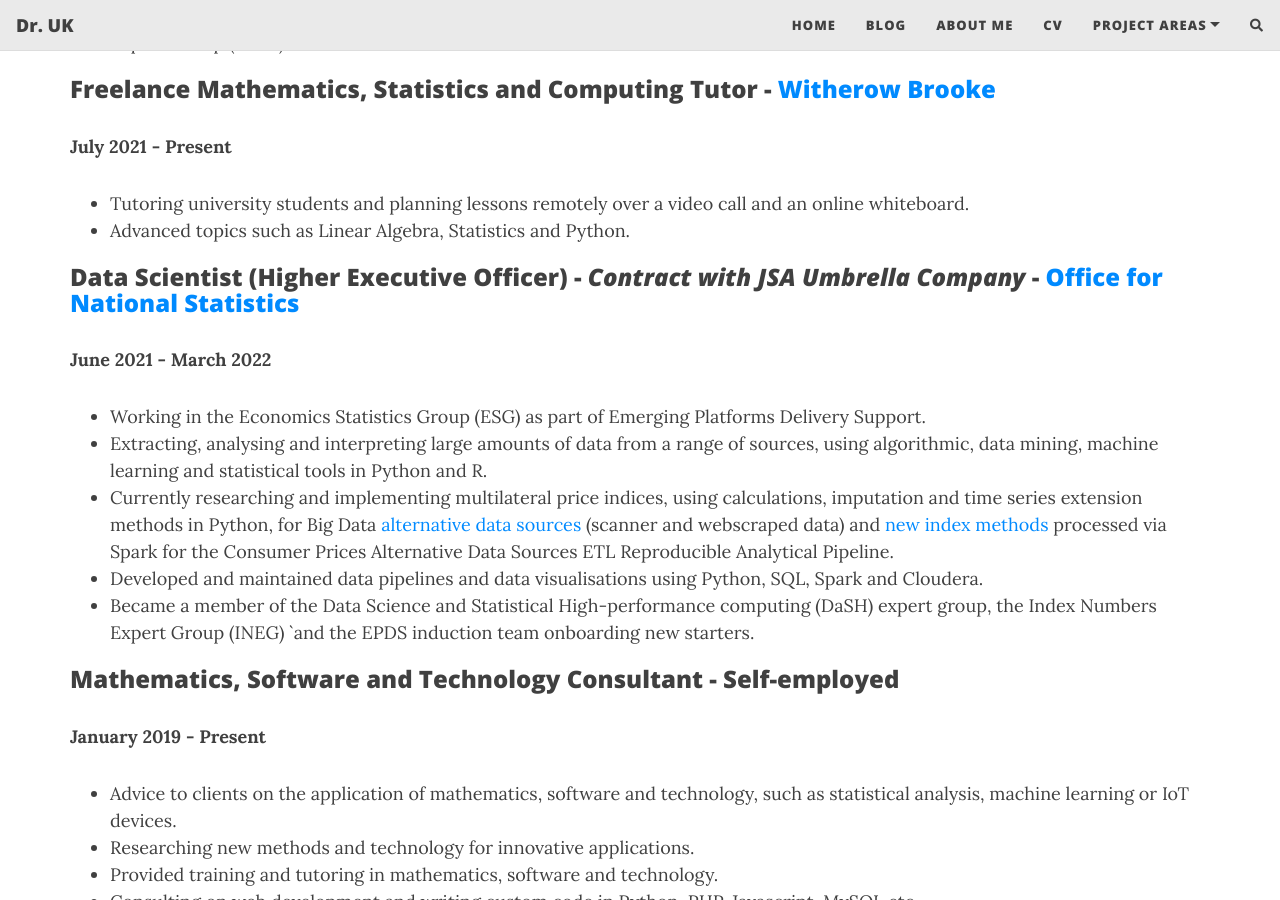
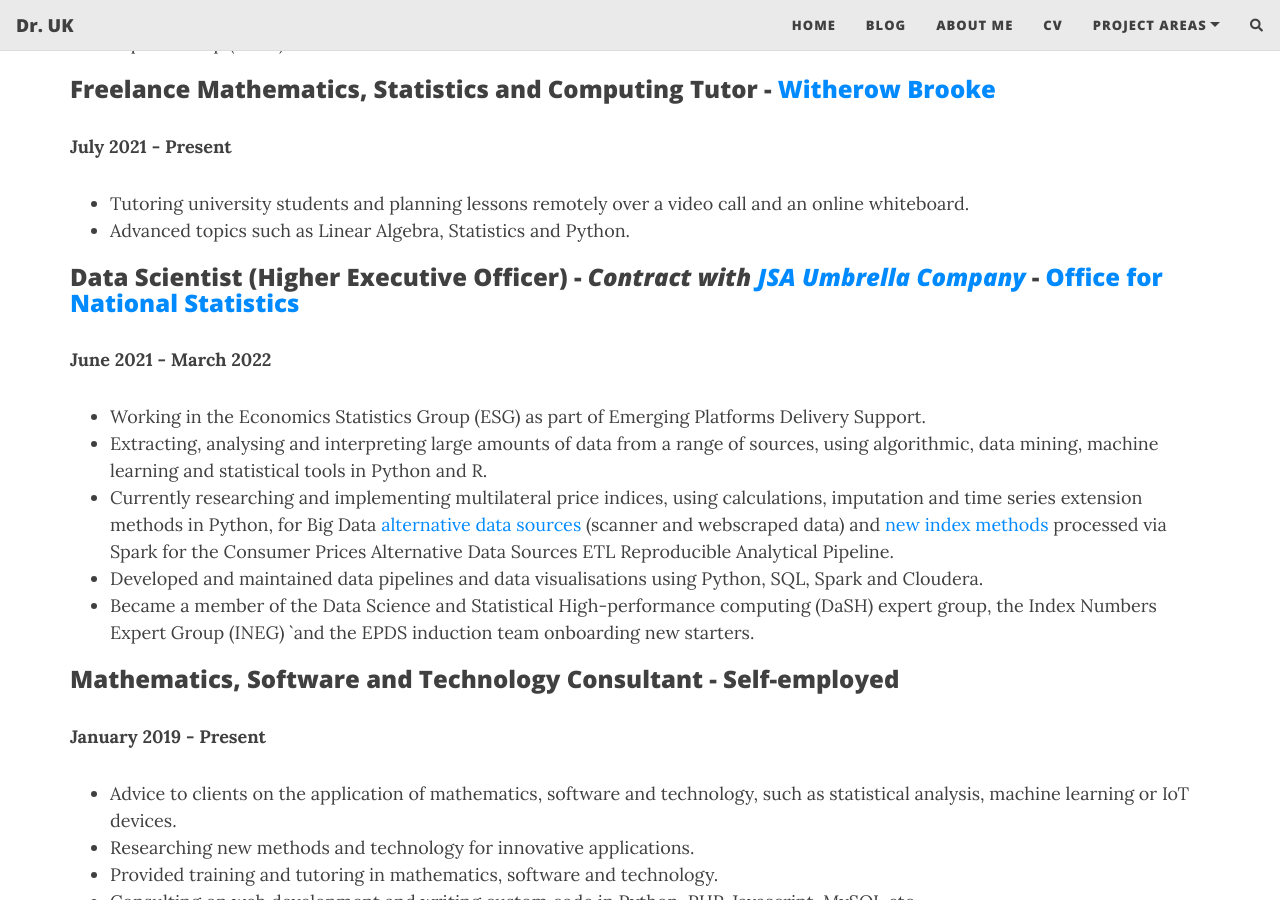
Before and after one commit to drrobotk/drrobotk.github.io, a Jekyll site: the page built from cv.md, in a window 1280 px wide and 900 px high, scrolled down 2458 px. Built offline with Jekyll 4.4.1, drawn with Linux system fonts in a browser that asks for light colours; nearby versions of some CDN libraries; comment, search, counter and statistics services are not loaded; some of the changed lines change nothing that is shown.

Commit message:
Update CV.

```diff
--- a/cv.md
+++ b/cv.md
@@ -77,7 +77,7 @@
 -   Tutoring university students and planning lessons remotely over a video call and an online whiteboard.
 -   Advanced topics such as Linear Algebra, Statistics and Python.
 
-### **Data Scientist (Higher Executive Officer)** - *Contract with JSA Umbrella Company* - [Office for National Statistics](https://www.ons.gov.uk/)
+### **Data Scientist (Higher Executive Officer)** - *Contract with [JSA Umbrella Company](https://workwellsolutions.com/)* - [Office for National Statistics](https://www.ons.gov.uk/)
 
 **June 2021 - March 2022**
 -   Working in the Economics Statistics Group (ESG) as part of Emerging Platforms Delivery Support.
```
